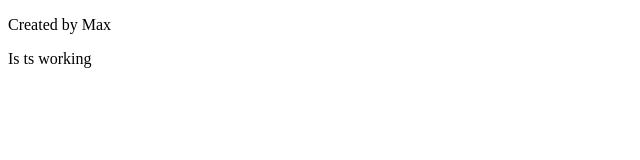
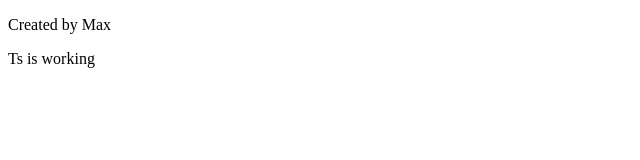
Before and after one commit to mmill2111/basicHTML, a plain HTML site: page index.html in a window 1280 px wide. Shown: the full height of the page, 0-640 px from the left. Drawn offline with Linux system fonts and the light colour scheme.

Commit message:
updated homepage

```diff
--- a/index.html
+++ b/index.html
@@ -7,6 +7,6 @@
 </head>
 <body>
     <p>Created by Max</p>
-    <p>Is ts working</p>
+    <p>Ts is working</p>
 </body>
 </html>
```
